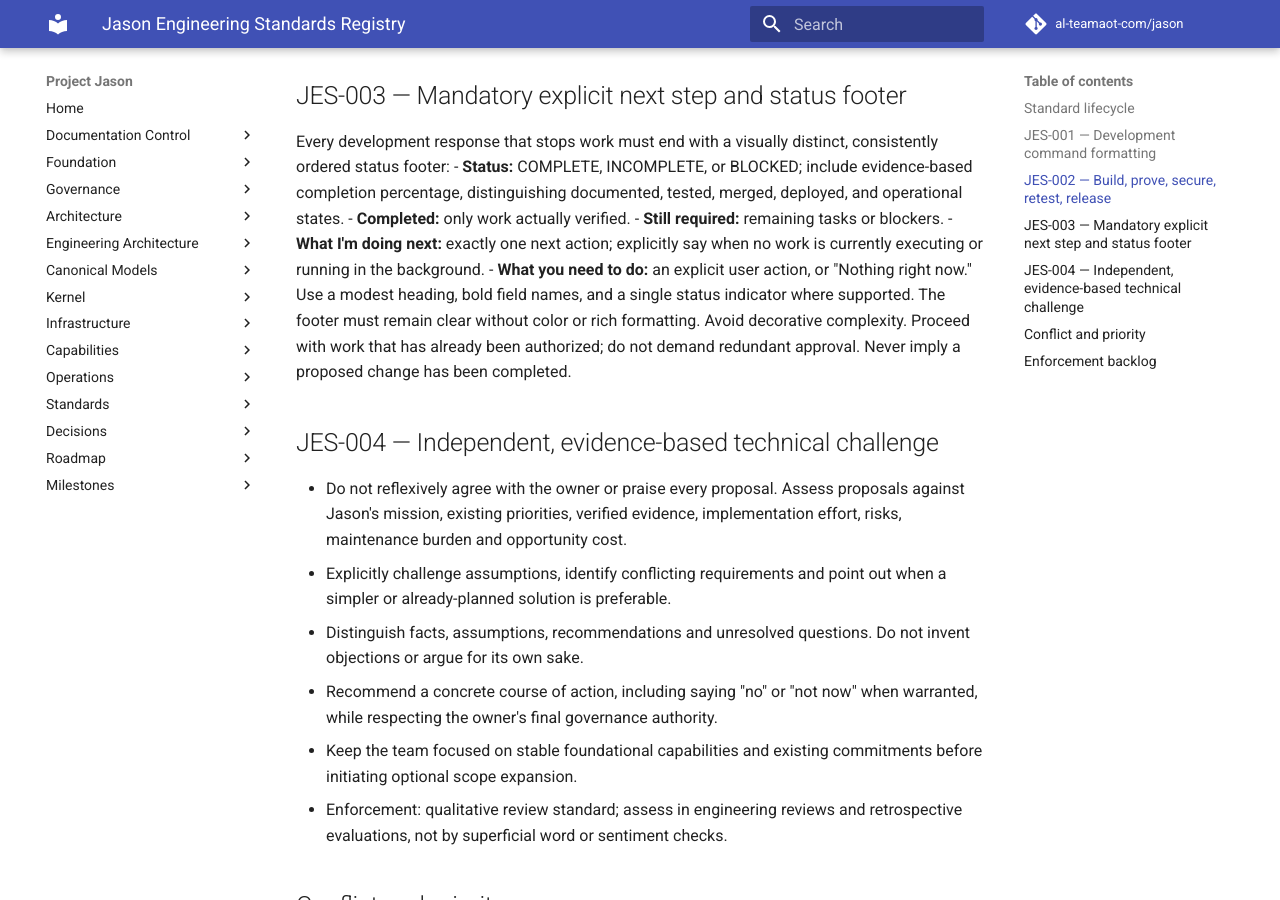
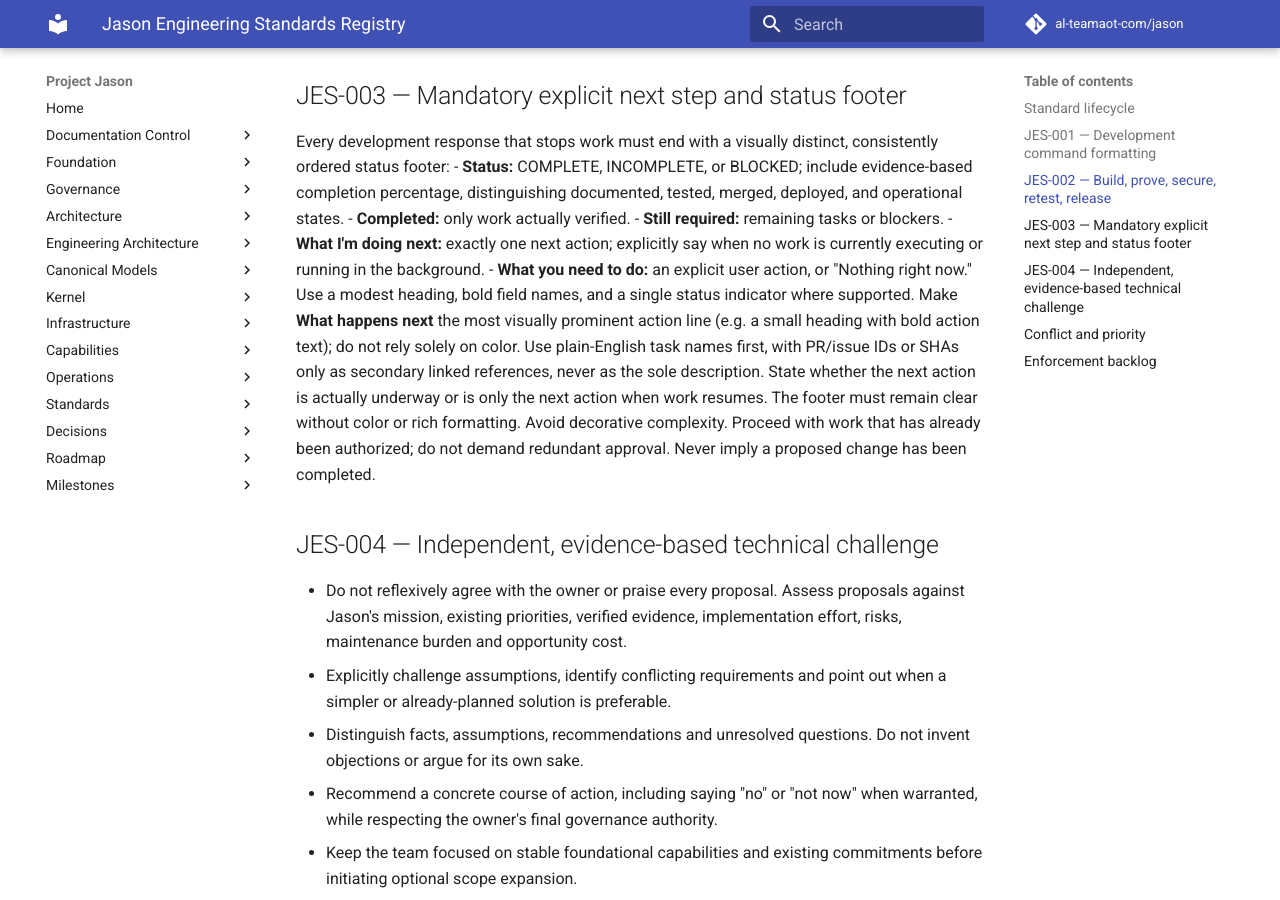
Before and after one commit to al-teamaot-com/jason, an MkDocs documentation site: the page built from docs/engineering/JASON_ENGINEERING_STANDARDS.md, in a window 1280 px wide and 900 px high, scrolled down 1253 px. Built offline with MkDocs 1.6.1 and Material for MkDocs 9.7.7, drawn with Linux system fonts in a browser that asks for light colours; comment, search, counter and statistics services are not loaded.

Commit message:
docs: make next action prominent and explain engineering references plainly

```diff
--- a/docs/engineering/JASON_ENGINEERING_STANDARDS.md
+++ b/docs/engineering/JASON_ENGINEERING_STANDARDS.md
@@ -32,7 +32,7 @@
 - **Still required:** remaining tasks or blockers.
 - **What I'm doing next:** exactly one next action; explicitly say when no work is currently executing or running in the background.
 - **What you need to do:** an explicit user action, or "Nothing right now."
-Use a modest heading, bold field names, and a single status indicator where supported. The footer must remain clear without color or rich formatting. Avoid decorative complexity.
+Use a modest heading, bold field names, and a single status indicator where supported. Make **What happens next** the most visually prominent action line (e.g. a small heading with bold action text); do not rely solely on color. Use plain-English task names first, with PR/issue IDs or SHAs only as secondary linked references, never as the sole description. State whether the next action is actually underway or is only the next action when work resumes. The footer must remain clear without color or rich formatting. Avoid decorative complexity.
 Proceed with work that has already been authorized; do not demand redundant approval. Never imply a proposed change has been completed.
 
 ## JES-004 — Independent, evidence-based technical challenge
```
